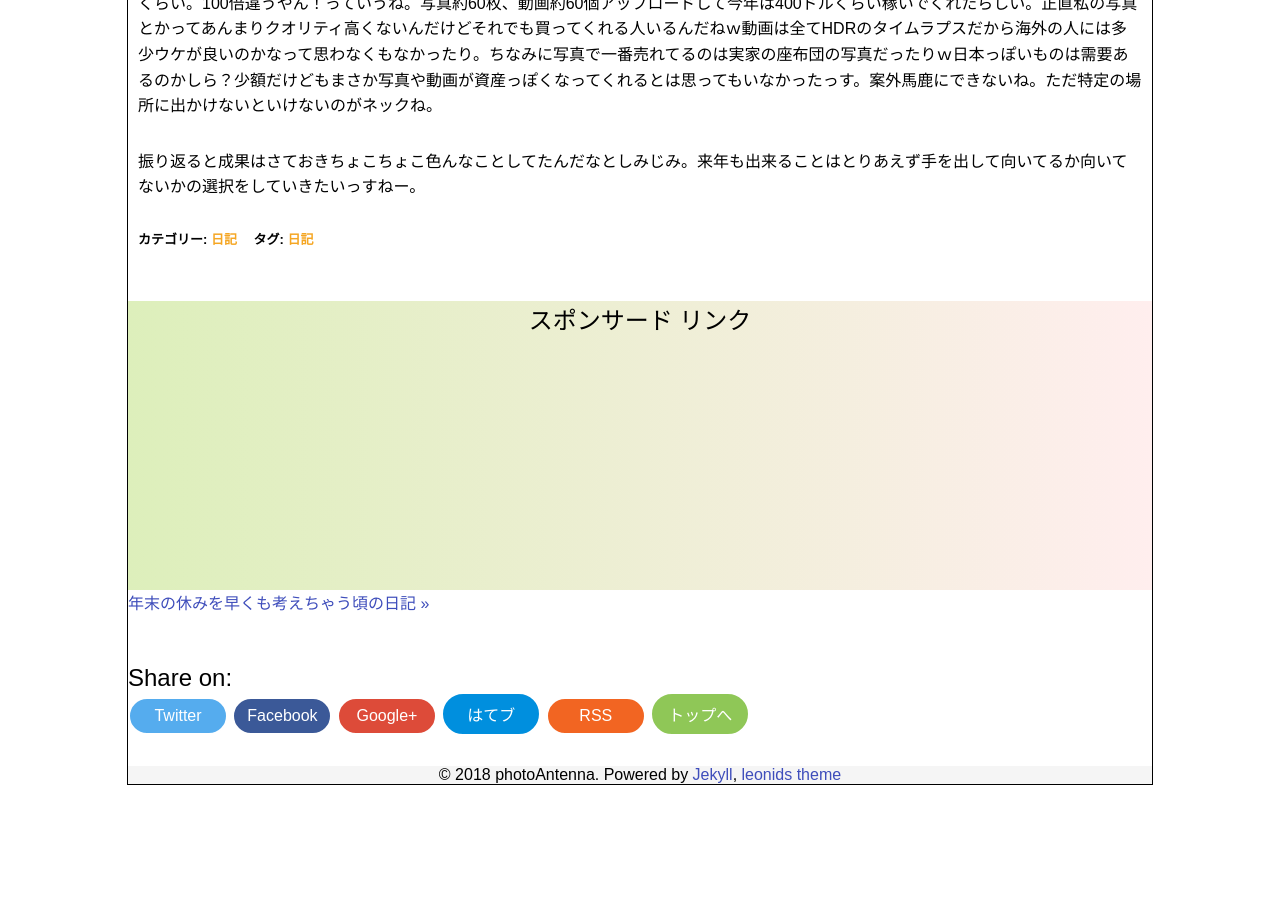
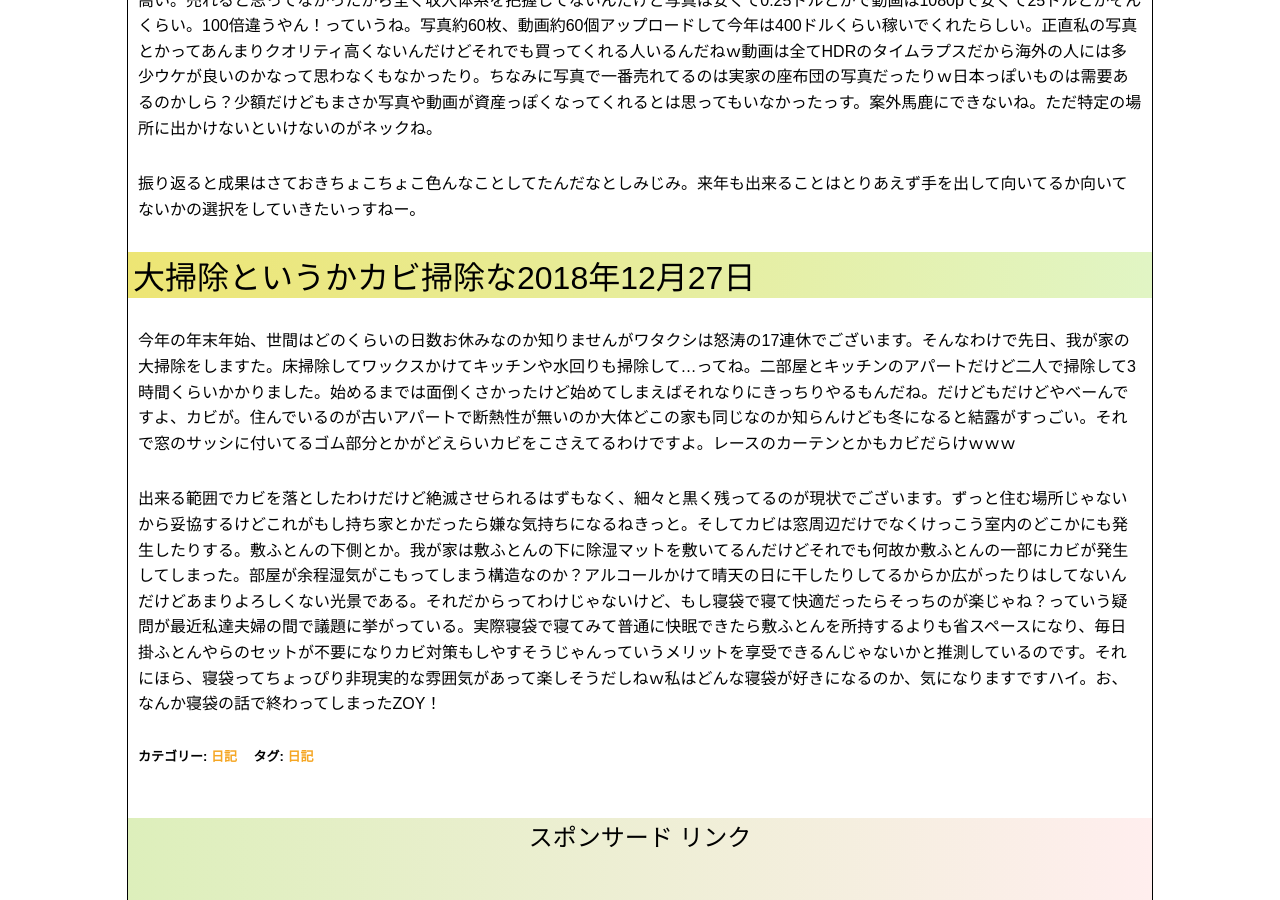
Before and after one commit to photoantenna/photoantenna.github.io, a Jekyll site: the page built from _posts/2018-12-04-diary.md, in a window 1280 px wide and 900 px high, scrolled down 3412 px. Built offline with Jekyll 4.4.1, drawn with Linux system fonts in a browser that asks for light colours; before the commit the page ends 4205 px from its top, so only the background shows below that; some of the changed text lies outside the part shown.

Commit message:
日記更新

```diff
--- a/_posts/2018-12-04-diary.md
+++ b/_posts/2018-12-04-diary.md
@@ -2,12 +2,12 @@
 layout: post
 title: "もはや年末年始休みしか考えられない頃の日記"
 permalink: diary15
-excerpt: "updated2018-12-20,日常のことや出来事に対する自分の反応を文章化していこうのコーナーです。特にテーマも設けずにつらつらと書いていくとっても楽しいコーナーです。見る人にとって楽しいコーナーかどうかは定かではありませんよー"
+excerpt: "updated2018-12-27,日常のことや出来事に対する自分の反応を文章化していこうのコーナーです。特にテーマも設けずにつらつらと書いていくとっても楽しいコーナーです。見る人にとって楽しいコーナーかどうかは定かではありませんよー"
 categories: "日記"
 tags: "日記"
-keywords: "VIX, カラオケ, 乾燥蕎麦, 副業"
+keywords: "VIX, カラオケ, 乾燥蕎麦, 副業, 大掃除, 寝袋"
 mokuji: true
-update: 2018-12-20
+update: 2018-12-27
 image:
   feature: diary.jpg
 ---
@@ -45,3 +45,9 @@ image:
 で、何が意外と稼いでくれたかと言うとストックフォトっす。写真を販売サイトに登録して売るやつね。ストックフォトなんだけど収入に大きく寄与してるのは写真ではなく動画。写真の方がモチロン多く売れるんだけど単価がクッソ安い。動画はあんまり売れないけど単価が高い。売れると思ってなかったから全く収入体系を把握してないんだけど写真は安くて0.25ドルとかで動画は1080pで安くて25ドルとかそんくらい。100倍違うやん！っていうね。写真約60枚、動画約60個アップロードして今年は400ドルくらい稼いでくれたらしい。正直私の写真とかってあんまりクオリティ高くないんだけどそれでも買ってくれる人いるんだねｗ動画は全てHDRのタイムラプスだから海外の人には多少ウケが良いのかなって思わなくもなかったり。ちなみに写真で一番売れてるのは実家の座布団の写真だったりｗ日本っぽいものは需要あるのかしら？少額だけどもまさか写真や動画が資産っぽくなってくれるとは思ってもいなかったっす。案外馬鹿にできないね。ただ特定の場所に出かけないといけないのがネックね。
 
 振り返ると成果はさておきちょこちょこ色んなことしてたんだなとしみじみ。来年も出来ることはとりあえず手を出して向いてるか向いてないかの選択をしていきたいっすねー。
+
+### 大掃除というかカビ掃除な2018年12月27日
+
+今年の年末年始、世間はどのくらいの日数お休みなのか知りませんがワタクシは怒涛の17連休でございます。そんなわけで先日、我が家の大掃除をしますた。床掃除してワックスかけてキッチンや水回りも掃除して…ってね。二部屋とキッチンのアパートだけど二人で掃除して3時間くらいかかりました。始めるまでは面倒くさかったけど始めてしまえばそれなりにきっちりやるもんだね。だけどもだけどやべーんですよ、カビが。住んでいるのが古いアパートで断熱性が無いのか大体どこの家も同じなのか知らんけども冬になると結露がすっごい。それで窓のサッシに付いてるゴム部分とかがどえらいカビをこさえてるわけですよ。レースのカーテンとかもカビだらけｗｗｗ
+
+出来る範囲でカビを落としたわけだけど絶滅させられるはずもなく、細々と黒く残ってるのが現状でございます。ずっと住む場所じゃないから妥協するけどこれがもし持ち家とかだったら嫌な気持ちになるねきっと。そしてカビは窓周辺だけでなくけっこう室内のどこかにも発生したりする。敷ふとんの下側とか。我が家は敷ふとんの下に除湿マットを敷いてるんだけどそれでも何故か敷ふとんの一部にカビが発生してしまった。部屋が余程湿気がこもってしまう構造なのか？アルコールかけて晴天の日に干したりしてるからか広がったりはしてないんだけどあまりよろしくない光景である。それだからってわけじゃないけど、もし寝袋で寝て快適だったらそっちのが楽じゃね？っていう疑問が最近私達夫婦の間で議題に挙がっている。実際寝袋で寝てみて普通に快眠できたら敷ふとんを所持するよりも省スペースになり、毎日掛ふとんやらのセットが不要になりカビ対策もしやすそうじゃんっていうメリットを享受できるんじゃないかと推測しているのです。それにほら、寝袋ってちょっぴり非現実的な雰囲気があって楽しそうだしねｗ私はどんな寝袋が好きになるのか、気になりますですハイ。お、なんか寝袋の話で終わってしまったZOY！
```
